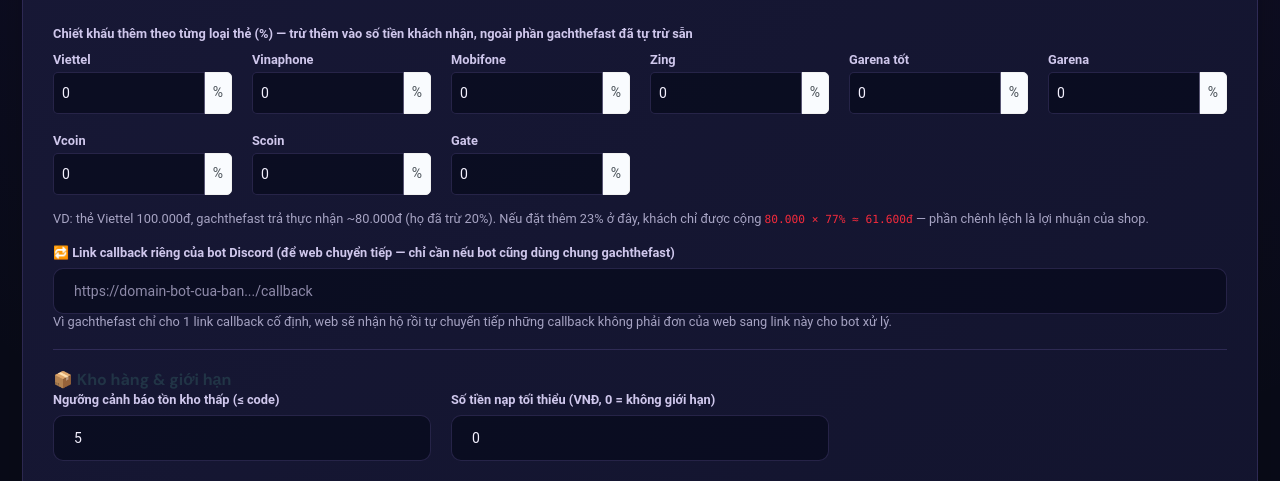
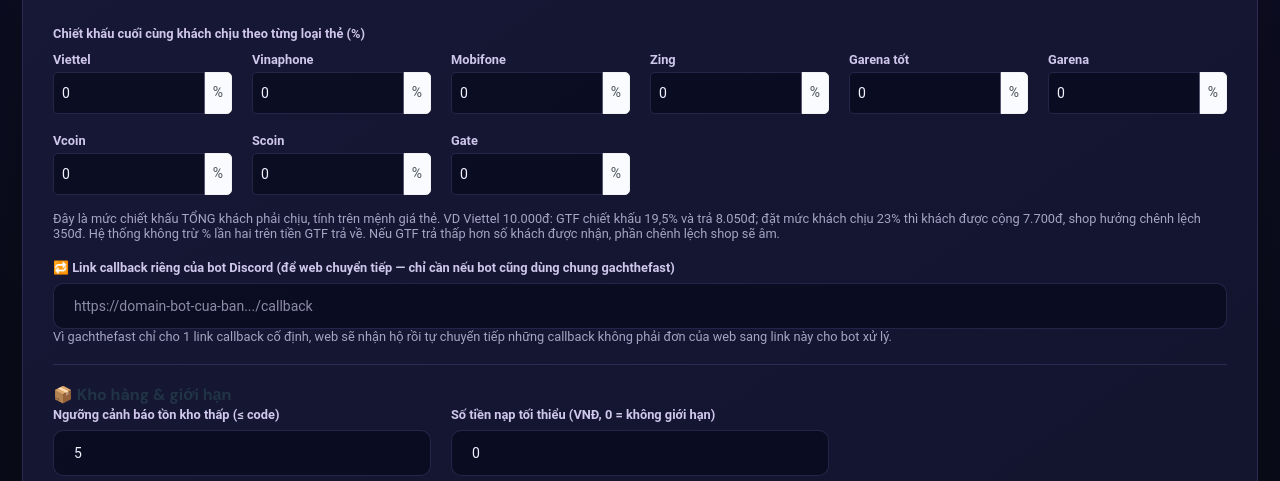
Before and after one commit to vophu7191-glitch/Web-shop-narri-store, a Flask app: template templates/admin_settings.html in a window 1280 px wide. Shown: the part 1498-1979 px from the top of the page. Run offline with Flask 3, Linux system fonts and the light colour scheme; the template is opened without the code that fills it, so the values that code supplies are empty; parts of the project's set-up code (start-up, migrations or seed data) failed here and were passed over; some libraries are stand-ins or nearby versions.

Commit message:
Clarify final customer discount setting for GachTheFast

```diff
--- a/templates/admin_settings.html
+++ b/templates/admin_settings.html
@@ -137,7 +137,7 @@
         </div>
         <p class="text-muted small">Callback URL cần khai báo bên gachthefast: <code>{{ gachthefast_callback_url }}</code></p>
 
-        <label class="mt-2">Chiết khấu thêm theo từng loại thẻ (%) — trừ thêm vào số tiền khách nhận, ngoài phần gachthefast đã tự trừ sẵn</label>
+        <label class="mt-2">Chiết khấu cuối cùng khách chịu theo từng loại thẻ (%)</label>
         <div class="form-row">
             {% for telco_key, telco_label in [('viettel','Viettel'), ('vinaphone','Vinaphone'), ('mobifone','Mobifone'), ('zing','Zing'), ('garenacham','Garena tốt'), ('garena','Garena'), ('vcoin','Vcoin'), ('scoin','Scoin'), ('gate','Gate')] %}
             <div class="col-md-2 col-4 form-group">
@@ -150,7 +150,7 @@
             </div>
             {% endfor %}
         </div>
-        <p class="text-muted small">VD: thẻ Viettel 100.000đ, gachthefast trả thực nhận ~80.000đ (họ đã trừ 20%). Nếu đặt thêm 23% ở đây, khách chỉ được cộng <code>80.000 × 77% ≈ 61.600đ</code> — phần chênh lệch là lợi nhuận của shop.</p>
+        <p class="text-muted small">Đây là mức chiết khấu TỔNG khách phải chịu, tính trên mệnh giá thẻ. VD Viettel 10.000đ: GTF chiết khấu 19,5% và trả 8.050đ; đặt mức khách chịu 23% thì khách được cộng 7.700đ, shop hưởng chênh lệch 350đ. Hệ thống không trừ % lần hai trên tiền GTF trả về. Nếu GTF trả thấp hơn số khách được nhận, phần chênh lệch shop sẽ âm.</p>
 
         <div class="form-group">
             <label>🔁 Link callback riêng của bot Discord (để web chuyển tiếp — chỉ cần nếu bot cũng dùng chung gachthefast)</label>
```
